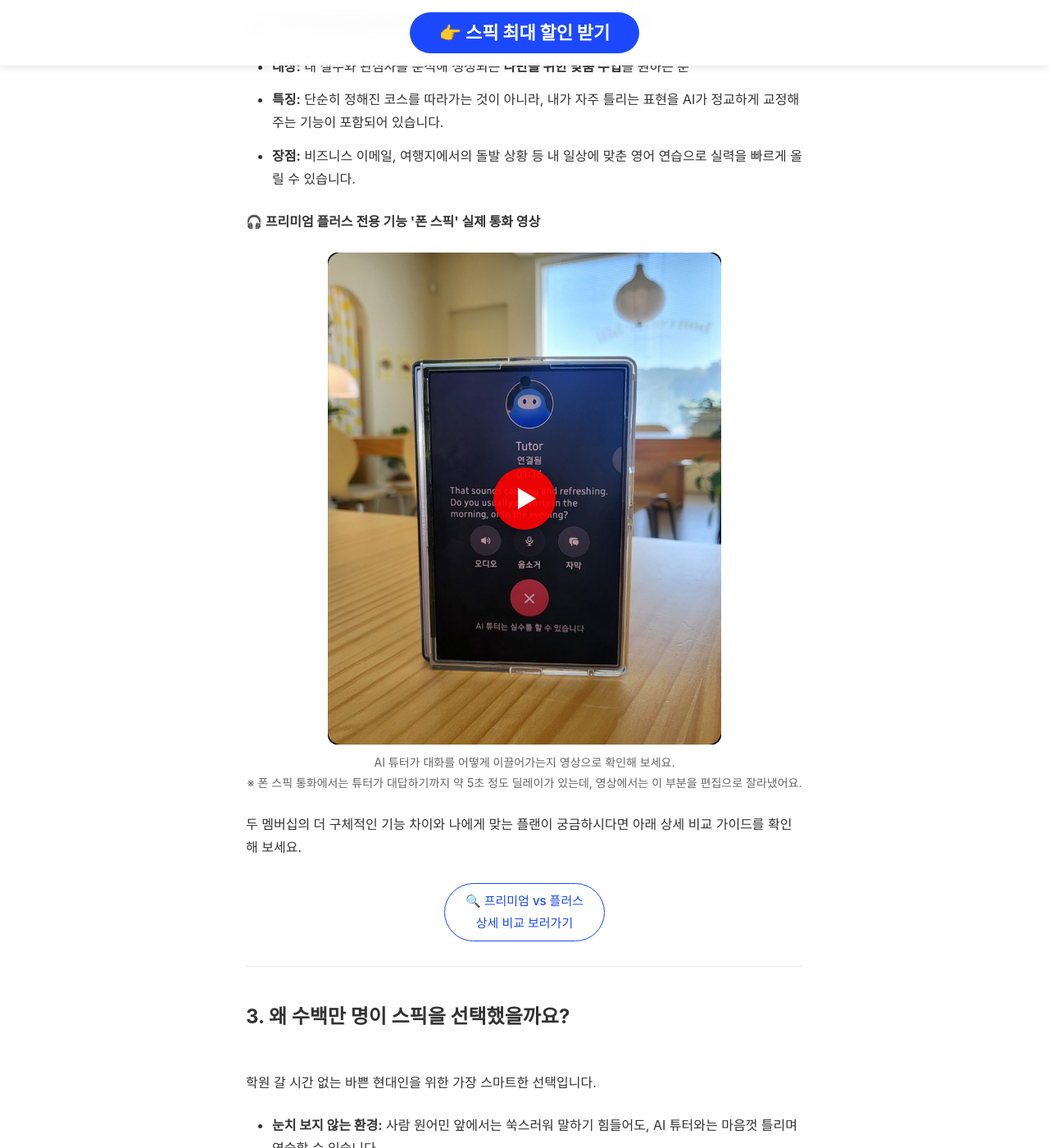
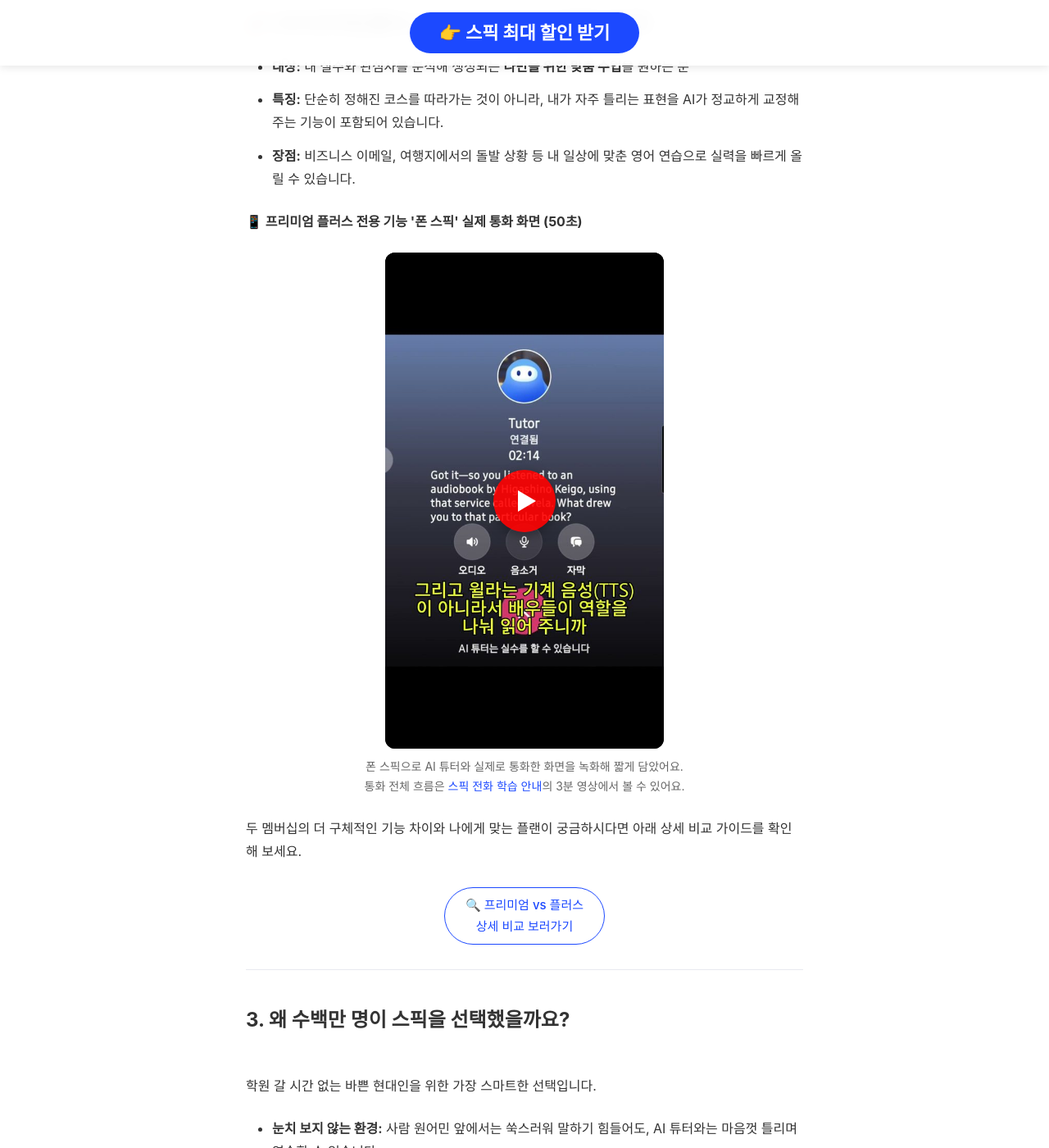
Before and after one commit to kjsjdw/speak_event_page, a Jekyll site: the page built from content/main-page-content.md, in a window 1280 px wide and 1400 px high, scrolled down 3258 px. Shown: the whole window at 82% size. Built offline with Jekyll 4.4.1, drawn with Linux system fonts in a browser that asks for light colours; some web fonts are replaced.

Commit message:
Swap main section 2 video to the 폰 스픽 Shorts; fix clip length to 50초
Co-Authored-By: Claude Opus 5 <noreply@anthropic.com>

```diff
--- a/content/sections/04-plan-guide.md
+++ b/content/sections/04-plan-guide.md
@@ -12,9 +12,9 @@
 * **특징:** 단순히 정해진 코스를 따라가는 것이 아니라, 내가 자주 틀리는 표현을 AI가 정교하게 교정해 주는 기능이 포함되어 있습니다.
 * **장점:** 비즈니스 이메일, 여행지에서의 돌발 상황 등 내 일상에 맞춘 영어 연습으로 실력을 빠르게 올릴 수 있습니다.
 
-<p><strong>🎧 프리미엄 플러스 전용 기능 '폰 스픽' 실제 통화 영상</strong></p>
+<p><strong>📱 프리미엄 플러스 전용 기능 '폰 스픽' 실제 통화 화면 (50초)</strong></p>
 
-{% include youtube-lite.html id="LEDvLWqEG74" poster="/content/images/phone-speak-video.jpg" title="스픽 폰 스픽 실제 통화 영상" alt="카페 테이블 위 휴대폰에서 스픽 폰 스픽으로 AI 튜터와 통화 중인 화면" %}
+{% include youtube-lite.html id="btBnsjCd2S0" poster="/content/images/phone-speak-shorts.jpg" ratio="9 / 16" max_width="340px" title="스픽 폰 스픽 실제 통화 녹화 쇼츠" alt="스픽 폰 스픽으로 AI 튜터와 영어로 통화하는 앱 녹화 화면" caption="폰 스픽으로 AI 튜터와 실제로 통화한 화면을 녹화해 짧게 담았어요.<br>통화 전체 흐름은 <a href='/phone-call/' style='color: #1c49ff;'>스픽 전화 학습 안내</a>의 3분 영상에서 볼 수 있어요." %}
 
 두 멤버십의 더 구체적인 기능 차이와 나에게 맞는 플랜이 궁금하시다면 아래 상세 비교 가이드를 확인해 보세요.
 
```
Also changed, not shown: phone-call.md (+1 -1 lines).
